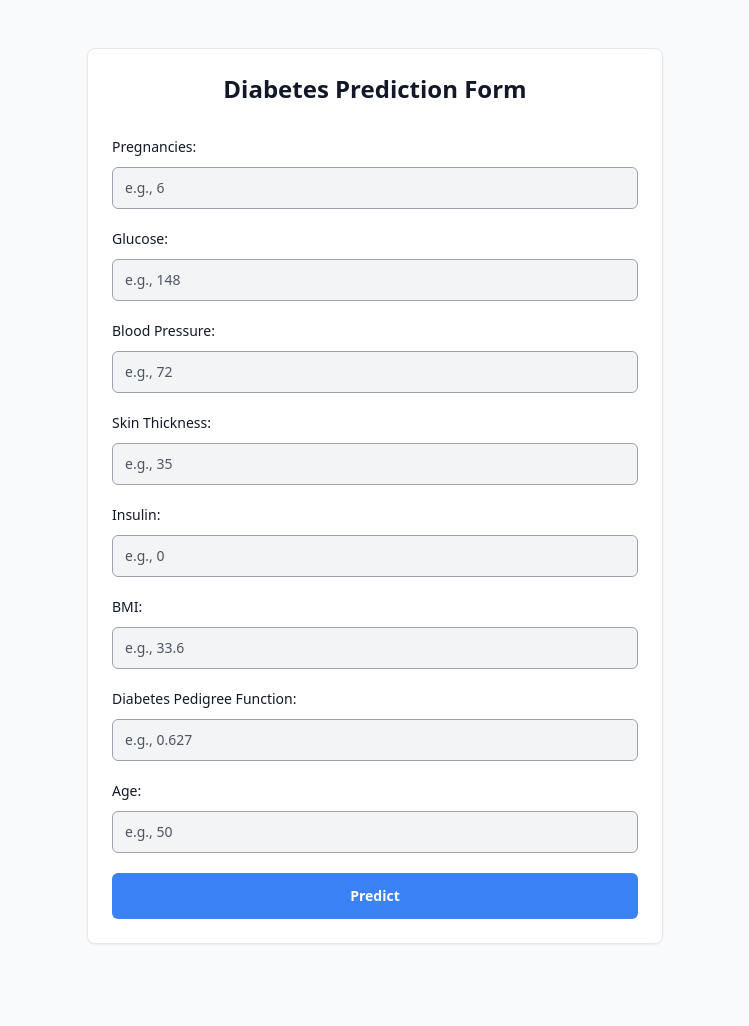
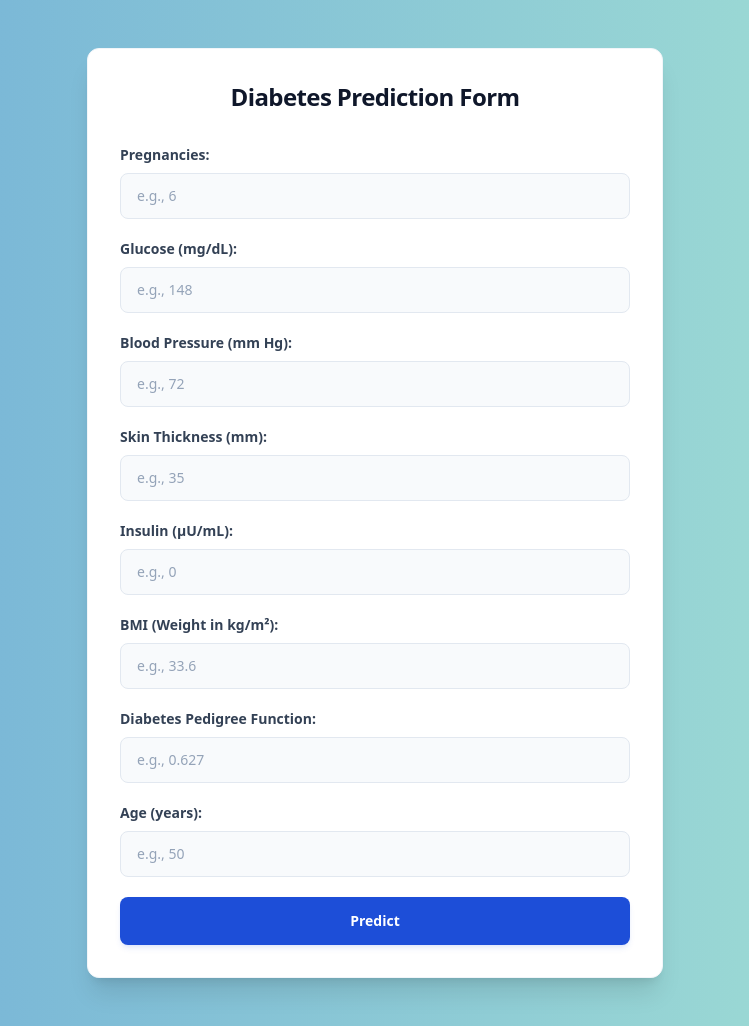
Before and after one commit to BhaktiVagadia/diabetes-prediction, a Flask app: page / in a window 1280 px wide. Shown: the whole page, without its empty margins (265-1014 px from the left). Before the commit the page ends 944 px from the top, so only its background shows below. Run offline with Flask 3, Linux system fonts and the light colour scheme; parts of the project's set-up code (start-up, migrations or seed data) failed here and were passed over; some libraries are stand-ins or nearby versions.

Commit message:
Design Change

```diff
--- a/static/script.js
+++ b/static/script.js
@@ -1,12 +1,27 @@
 const predictionForm = document.getElementById('prediction-form');
+
 predictionForm.addEventListener('submit', function(event) {
     event.preventDefault();
+
+    // Elements for controlling view visibility
+    const formView = document.getElementById('form-view');
+    const resultView = document.getElementById('result-view');
+
+    // Result details placeholder targets
+    const resultIcon = document.getElementById('result-icon');
+    const resultLabel = document.getElementById('result-label');
+    const probabilityContext = document.getElementById('probability-context');
+    const resultProbability = document.getElementById('result-probability');
+
     const formData = new FormData(predictionForm);
     const data = Object.fromEntries(formData.entries());
+
     for (const key in data) {
         data[key] = parseFloat(data[key]);
     }
+
     const jsonPayload = JSON.stringify(data);
+
     fetch('/predict', {
         method: 'POST',
         headers: {
@@ -21,59 +36,64 @@ predictionForm.addEventListener('submit', function(event) {
         return response.json();
     })
     .then(predictionData => {
-    const resultContainer = document.getElementById('result-container');
+        const label = predictionData.prediction_label;
+        console.log(predictionData)
+        const isDiabetic = label === 'Diabetic';
 
-    const label = predictionData.prediction_label;
-    const confidenceNonDiabetic = (predictionData.confidence_scores['Non-Diabetic'] * 100).toFixed(2);
-    const confidenceDiabetic = (predictionData.confidence_scores['Diabetic'] * 100).toFixed(2);
+        // 1. Assign values, emoticons, and contextual words precisely matching image_1b12a3.png
+        if (isDiabetic) {
+            resultIcon.textContent = "🩸";
+            resultLabel.textContent = "Diabetic";
+            probabilityContext.textContent = "diabetic";
 
-    // Determine conditional dynamic styles based on the outcome result
-    const isDiabetic = label === 'Diabetic';
-    const statusColorClass = isDiabetic ? 'text-danger' : 'text-success';
-    const headerColorClass = isDiabetic ? 'text-danger' : 'text-success';
+            // Extract confidence and format string percentage
+            const confidenceDiabetic = (predictionData.confidence_scores['Diabetic'] * 100).toFixed(2);
+            resultProbability.textContent = `${confidenceDiabetic}%`;
+        } else {
+            resultIcon.textContent = "💚";
+            resultLabel.textContent = "Non-Diabetic";
+            probabilityContext.textContent = "non-diabetic";
 
-    const resultHTML = `
-        <div class="mt-6 p-5 bg-neutral-primary-soft border border-default-medium rounded-base shadow-xs w-full">
-            <!-- Header -->
-            <h3 class="text-sm font-semibold ${headerColorClass} uppercase tracking-wider mb-3">
-                Prediction Result
-            </h3>
+            const confidenceNonDiabetic = (predictionData.confidence_scores['Non-Diabetic'] * 100).toFixed(2);
+            resultProbability.textContent = `${confidenceNonDiabetic}%`;
+        }
 
-            <!-- Core Outcome -->
-            <div class="flex items-baseline gap-2 mb-4 border-b border-default pb-3">
-                <span class="text-sm font-medium text-heading">Outcome:</span>
-                <span class="text-lg font-bold ${statusColorClass}">${label}</span>
-            </div>
-
-            <!-- Metrics Sub-Header -->
-            <h4 class="text-xs font-bold text-heading uppercase tracking-wide mb-2">
-                Confidence Scores:
-            </h4>
-
-            <!-- Scores Data List -->
-            <div class="space-y-1.5">
-                <div class="flex justify-between items-center text-sm">
-                    <span class="text-body font-medium">Non-Diabetic:</span>
-                    <span class="${isDiabetic ? 'font-medium text-heading' : 'font-bold text-success'}">${confidenceNonDiabetic}%</span>
-                </div>
-                <div class="flex justify-between items-center text-sm">
-                    <span class="text-body font-medium">Diabetic:</span>
-                    <span class="${isDiabetic ? 'font-bold text-danger' : 'font-medium text-heading'}">${confidenceDiabetic}%</span>
-                </div>
-            </div>
-        </div>
-    `;
-
-    resultContainer.innerHTML = resultHTML;
-})
-
+        // 2. Hide the Form View and display the customized Result View instantly
+        if (formView && resultView) {
+            formView.classList.add('hidden');
+            resultView.classList.remove('hidden');
+        }
+    })
     .catch(error => {
         console.error("Error communicating with the API:", error);
+
+        // Render fallback container inline inside the active screen view if an exception breaks the promise chain
         const resultContainer = document.getElementById('result-container');
-        resultContainer.innerHTML = `
-            <div class="mt-6 p-4 rounded-base border border-danger bg-red-50">
-                <p class="text-sm font-medium text-danger-strong">Something went wrong: ${error.message}</p>
-            </div>
-        `;
+        if (resultContainer) {
+            resultContainer.innerHTML = `
+                <div class="mt-6 p-4 rounded-base border border-danger bg-red-50 text-center">
+                    <p class="text-sm font-medium text-danger-strong">Something went wrong: ${error.message}</p>
+                </div>
+            `;
+        }
     });
 });
+
+// 3. Set up the back navigation handler button action logic
+const goBackBtn = document.getElementById('go-back-btn');
+if (goBackBtn) {
+    goBackBtn.addEventListener('click', function() {
+        const formView = document.getElementById('form-view');
+        const resultView = document.getElementById('result-view');
+
+        if (formView && resultView) {
+            resultView.classList.add('hidden');
+            formView.classList.remove('hidden');
+            predictionForm.reset(); // Clear old input fields out for a clean slate
+
+            // Wipe out standard error banners if present
+            const resultContainer = document.getElementById('result-container');
+            if (resultContainer) resultContainer.innerHTML = '';
+        }
+    });
+}
--- a/templates/index.html
+++ b/templates/index.html
@@ -12,109 +12,136 @@
                 extend: {
                     colors: {
                         brand: {
-                            DEFAULT: '#3b82f6',
-                            medium: '#60a5fa',
-                            strong: '#2563eb'
+                            DEFAULT: '#1d4ed8', /* Professional dark blue for prediction buttons */
+                            medium: '#3b82f6',
+                            strong: '#1e40af'
                         },
-                        heading: '#111827',
-                        body: '#4b5563',
+                        heading: '#0f172a',
+                        body: '#334155',
                         default: {
-                            DEFAULT: '#d1d5db',
-                            medium: '#9ca3af'
+                            DEFAULT: '#cbd5e1',
+                            medium: '#94a3b8'
                         },
                         neutral: {
-                            'primary-soft': '#f3f4f6',
-                            'secondary-medium': '#e5e7eb',
-                            'tertiary-medium': '#d1d5db',
-                            'tertiary': '#9ca3af',
-                            'tertiary-soft': '#f9fafb'
+                            'primary-soft': '#f8fafc',
+                            'secondary-medium': '#f1f5f9',
+                            'tertiary-medium': '#e2e8f0',
+                            'tertiary': '#94a3b8',
+                            'tertiary-soft': '#f8fafc'
                         },
                         success: {
-                            DEFAULT: '#10b981',
-                            medium: '#34d399',
-                            strong: '#059669'
+                            DEFAULT: '#15803d',
+                            medium: '#22c55e',
+                            strong: '#166534'
                         },
                         danger: {
-                            DEFAULT: '#ef4444',
-                            medium: '#f87171',
-                            strong: '#dc2626'
+                            DEFAULT: '#b91c1c',
+                            medium: '#ef4444',
+                            strong: '#991b1b'
                         },
                         warning: {
-                            DEFAULT: '#f59e0b',
-                            medium: '#fbbf24',
-                            strong: '#d97706'
+                            DEFAULT: '#b45309',
+                            medium: '#f59e0b',
+                            strong: '#854d0e'
                         },
                         dark: {
-                            DEFAULT: '#1f2937',
-                            strong: '#111827'
+                            DEFAULT: '#1e293b',
+                            strong: '#0f172a'
                         }
                     },
                     borderRadius: {
-                        'base': '0.375rem'
+                        'base': '0.5rem'
                     }
                 }
             }
         }
     </script>
+    <style>
+        /* Linear gradient color match directly matching image_1b0bc1.png from left to right */
+        .exact-gradient-bg {
+            background: linear-gradient(to right, #71aed8, #a4e2d3);
+        }
+    </style>
 </head>
-<body class="bg-gray-50 min-h-screen flex items-center justify-center p-4 font-sans">
+<body class="exact-gradient-bg min-h-screen flex items-center justify-center p-4 font-sans antialiased text-body">
 
-    <!-- Main Centered Container with half-page desktop constraint limits -->
-    <div class="w-full max-w-xl bg-white p-6 rounded-lg shadow-sm border border-gray-200 my-8">
+    <!-- Clean white card container to match the standalone input look from image_1b0bc1.png -->
+    <!-- Main Centered Container -->
+    <div class="w-full max-w-xl bg-white p-8 rounded-xl shadow-xl border border-slate-100 my-8">
 
-        <h1 class="text-2xl font-bold text-center mb-8 text-heading">Diabetes Prediction Form</h1>
+        <!-- WRAPPER 1: Form View (Visible by default) -->
+        <div id="form-view">
+            <h1 class="text-2xl font-bold text-center mb-8 text-heading tracking-tight">Diabetes Prediction Form</h1>
 
-        <form id="prediction-form" class="w-full">
-            <div class="mb-5">
-                <label for="pregnancies" class="block mb-2.5 text-sm font-medium text-heading">Pregnancies:</label>
-                <input type="number" id="pregnancies" name="Pregnancies" placeholder="e.g., 6" class="bg-neutral-primary-soft border border-default-medium text-heading text-sm rounded-base focus:ring-brand focus:border-brand block w-full px-3 py-2.5 shadow-xs placeholder:text-body" required>
+            <form id="prediction-form" class="w-full space-y-5">
+                <div>
+                    <label for="pregnancies" class="block mb-2 text-sm font-semibold text-slate-700">Pregnancies:</label>
+                    <input type="number" id="pregnancies" name="Pregnancies" placeholder="e.g., 6" class="bg-neutral-primary-soft border border-slate-200 text-heading text-sm rounded-base focus:ring-2 focus:ring-brand/30 focus:border-brand block w-full px-4 py-3 shadow-xs placeholder:text-slate-400 transition-all outline-none" required>
                 </div>
 
-            <div class="mb-5">
-                <label for="glucose" class="block mb-2.5 text-sm font-medium text-heading">Glucose:</label>
-                <input type="number" id="glucose" name="Glucose" placeholder="e.g., 148" class="bg-neutral-primary-soft border border-default-medium text-heading text-sm rounded-base focus:ring-brand focus:border-brand block w-full px-3 py-2.5 shadow-xs placeholder:text-body" required>
+                <div>
+                    <label for="glucose" class="block mb-2 text-sm font-semibold text-slate-700">Glucose (mg/dL):</label>
+                    <input type="number" id="glucose" name="Glucose" placeholder="e.g., 148" class="bg-neutral-primary-soft border border-slate-200 text-heading text-sm rounded-base focus:ring-2 focus:ring-brand/30 focus:border-brand block w-full px-4 py-3 shadow-xs placeholder:text-slate-400 transition-all outline-none" required>
                 </div>
 
-            <div class="mb-5">
-                <label for="blood-pressure" class="block mb-2.5 text-sm font-medium text-heading">Blood Pressure:</label>
-                <input type="number" id="blood-pressure" name="BloodPressure" placeholder="e.g., 72" class="bg-neutral-primary-soft border border-default-medium text-heading text-sm rounded-base focus:ring-brand focus:border-brand block w-full px-3 py-2.5 shadow-xs placeholder:text-body" required>
+                <div>
+                    <label for="blood-pressure" class="block mb-2 text-sm font-semibold text-slate-700">Blood Pressure (mm Hg):</label>
+                    <input type="number" id="blood-pressure" name="BloodPressure" placeholder="e.g., 72" class="bg-neutral-primary-soft border border-slate-200 text-heading text-sm rounded-base focus:ring-2 focus:ring-brand/30 focus:border-brand block w-full px-4 py-3 shadow-xs placeholder:text-slate-400 transition-all outline-none" required>
                 </div>
 
-            <div class="mb-5">
-                <label for="skin-thickness" class="block mb-2.5 text-sm font-medium text-heading">Skin Thickness:</label>
-                <input type="number" id="skin-thickness" name="SkinThickness" placeholder="e.g., 35" class="bg-neutral-primary-soft border border-default-medium text-heading text-sm rounded-base focus:ring-brand focus:border-brand block w-full px-3 py-2.5 shadow-xs placeholder:text-body" required>
+                <div>
+                    <label for="skin-thickness" class="block mb-2 text-sm font-semibold text-slate-700">Skin Thickness (mm):</label>
+                    <input type="number" id="skin-thickness" name="SkinThickness" placeholder="e.g., 35" class="bg-neutral-primary-soft border border-slate-200 text-heading text-sm rounded-base focus:ring-2 focus:ring-brand/30 focus:border-brand block w-full px-4 py-3 shadow-xs placeholder:text-slate-400 transition-all outline-none" required>
                 </div>
 
-            <div class="mb-5">
-                <label for="insulin" class="block mb-2.5 text-sm font-medium text-heading">Insulin:</label>
-                <input type="number" id="insulin" name="Insulin" placeholder="e.g., 0" class="bg-neutral-primary-soft border border-default-medium text-heading text-sm rounded-base focus:ring-brand focus:border-brand block w-full px-3 py-2.5 shadow-xs placeholder:text-body" required>
+                <div>
+                    <label for="insulin" class="block mb-2 text-sm font-semibold text-slate-700">Insulin (μU/mL):</label>
+                    <input type="number" id="insulin" name="Insulin" placeholder="e.g., 0" class="bg-neutral-primary-soft border border-slate-200 text-heading text-sm rounded-base focus:ring-2 focus:ring-brand/30 focus:border-brand block w-full px-4 py-3 shadow-xs placeholder:text-slate-400 transition-all outline-none" required>
                 </div>
 
-            <div class="mb-5">
-                <label for="bmi" class="block mb-2.5 text-sm font-medium text-heading">BMI:</label>
-                <input type="number" id="bmi" name="BMI" step="0.1" placeholder="e.g., 33.6" class="bg-neutral-primary-soft border border-default-medium text-heading text-sm rounded-base focus:ring-brand focus:border-brand block w-full px-3 py-2.5 shadow-xs placeholder:text-body" required>
+                <div>
+                    <label for="bmi" class="block mb-2 text-sm font-semibold text-slate-700">BMI (Weight in kg/m²):</label>
+                    <input type="number" id="bmi" name="BMI" step="0.1" placeholder="e.g., 33.6" class="bg-neutral-primary-soft border border-slate-200 text-heading text-sm rounded-base focus:ring-2 focus:ring-brand/30 focus:border-brand block w-full px-4 py-3 shadow-xs placeholder:text-slate-400 transition-all outline-none" required>
                 </div>
 
-            <div class="mb-5">
-                <label for="dpf" class="block mb-2.5 text-sm font-medium text-heading">Diabetes Pedigree Function:</label>
-                <input type="number" id="dpf" name="DiabetesPedigreeFunction" step="0.001" placeholder="e.g., 0.627" class="bg-neutral-primary-soft border border-default-medium text-heading text-sm rounded-base focus:ring-brand focus:border-brand block w-full px-3 py-2.5 shadow-xs placeholder:text-body" required>
+                <div>
+                    <label for="dpf" class="block mb-2 text-sm font-semibold text-slate-700">Diabetes Pedigree Function:</label>
+                    <input type="number" id="dpf" name="DiabetesPedigreeFunction" step="0.001" placeholder="e.g., 0.627" class="bg-neutral-primary-soft border border-slate-200 text-heading text-sm rounded-base focus:ring-2 focus:ring-brand/30 focus:border-brand block w-full px-4 py-3 shadow-xs placeholder:text-slate-400 transition-all outline-none" required>
                 </div>
 
-            <div class="mb-5">
-                <label for="age" class="block mb-2.5 text-sm font-medium text-heading">Age:</label>
-                <input type="number" id="age" name="Age" placeholder="e.g., 50" class="bg-neutral-primary-soft border border-default-medium text-heading text-sm rounded-base focus:ring-brand focus:border-brand block w-full px-3 py-2.5 shadow-xs placeholder:text-body" required>
+                <div class="mb-8">
+                    <label for="age" class="block mb-2 text-sm font-semibold text-slate-700">Age (years):</label>
+                    <input type="number" id="age" name="Age" placeholder="e.g., 50" class="bg-neutral-primary-soft border border-slate-200 text-heading text-sm rounded-base focus:ring-2 focus:ring-brand/30 focus:border-brand block w-full px-4 py-3 shadow-xs placeholder:text-slate-400 transition-all outline-none" required>
                 </div>
 
-            <!-- Primary Action Button -->
-            <button type="submit" class="w-full text-white bg-brand box-border border border-transparent hover:bg-brand-strong focus:ring-4 focus:ring-brand-medium shadow-xs font-semibold leading-5 rounded-base text-sm px-4 py-3 focus:outline-none transition-colors">
+                <button type="submit" class="w-full text-white bg-brand hover:bg-brand-strong focus:ring-4 focus:ring-brand/20 shadow-md shadow-brand/10 font-semibold leading-5 rounded-base text-sm px-4 py-3.5 focus:outline-none transition-all mt-4 transform active:scale-[0.99]">
                     Predict
                 </button>
             </form>
-
-        <!-- Nested dynamic data response element location target -->
-        <div id="result-container" class="w-full"></div>
         </div>
 
+        <!-- WRAPPER 2: Prediction Result Screen (Hidden by default, mirrors image_1b12a3.png) -->
+        <div id="result-view" class="hidden text-center py-4">
+            <h2 class="text-3xl text-slate-800 font-normal tracking-wide mb-6">Prediction Result</h2>
+
+            <!-- Health Result Indicator Badge -->
+            <div class="flex items-center justify-center gap-3 text-2xl font-normal text-slate-800 mb-2">
+                <span id="result-icon" class="text-3xl">🩸</span>
+                <span id="result-label">Diabetic</span>
+            </div>
+
+            <!-- Calculated probability metrics output line -->
+            <p class="text-slate-600 text-sm mb-8">
+                Probability of being <span id="probability-context">diabetic</span>: <span id="result-probability" class="font-medium">0.00%</span>
+            </p>
+
+            <!-- Navigation back control -->
+            <button id="go-back-btn" class="w-full text-white bg-slate-500 hover:bg-slate-600 font-normal rounded-base text-sm px-4 py-3 transition-colors outline-none focus:outline-none">
+                Go Back
+            </button>
+        </div>
+
+    </div>
     <script src="/static/script.js"></script>
 </body>
 </html>
```
Lines whose indentation alone changed are shown as unchanged.
